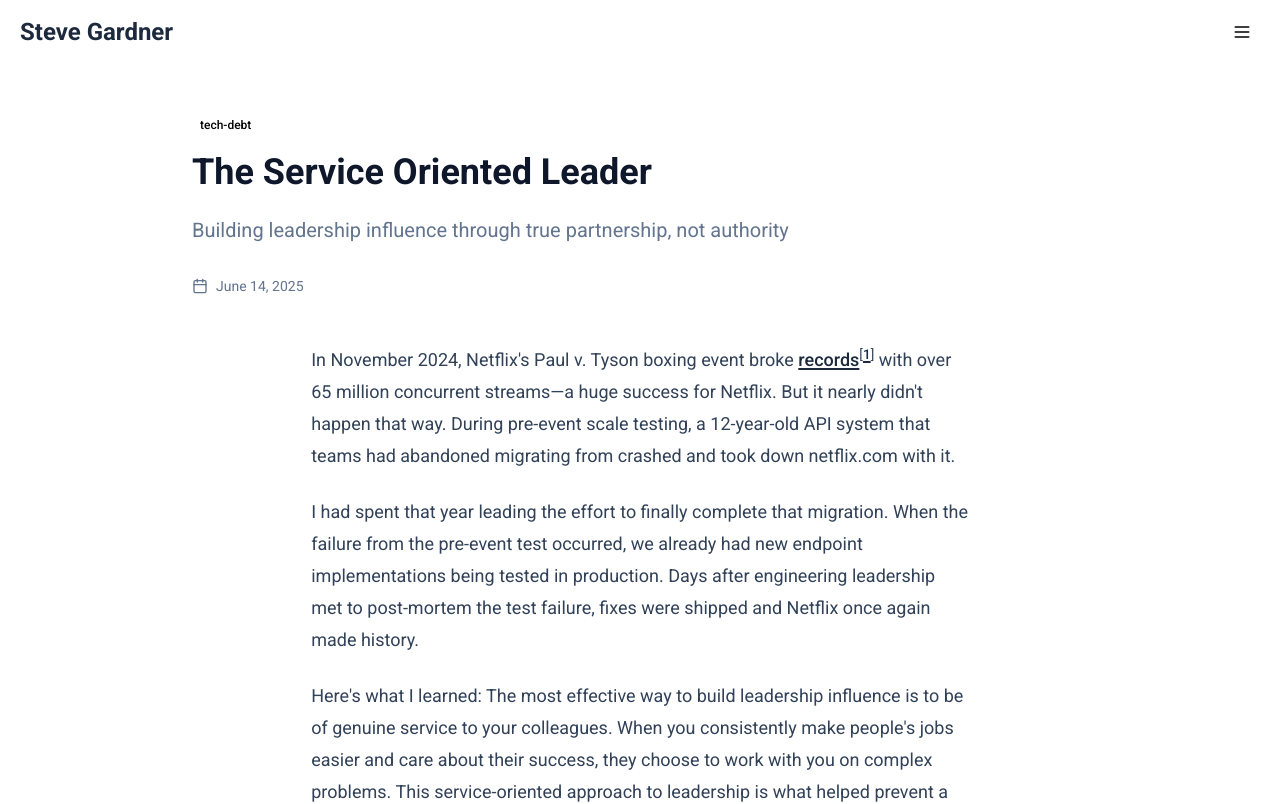
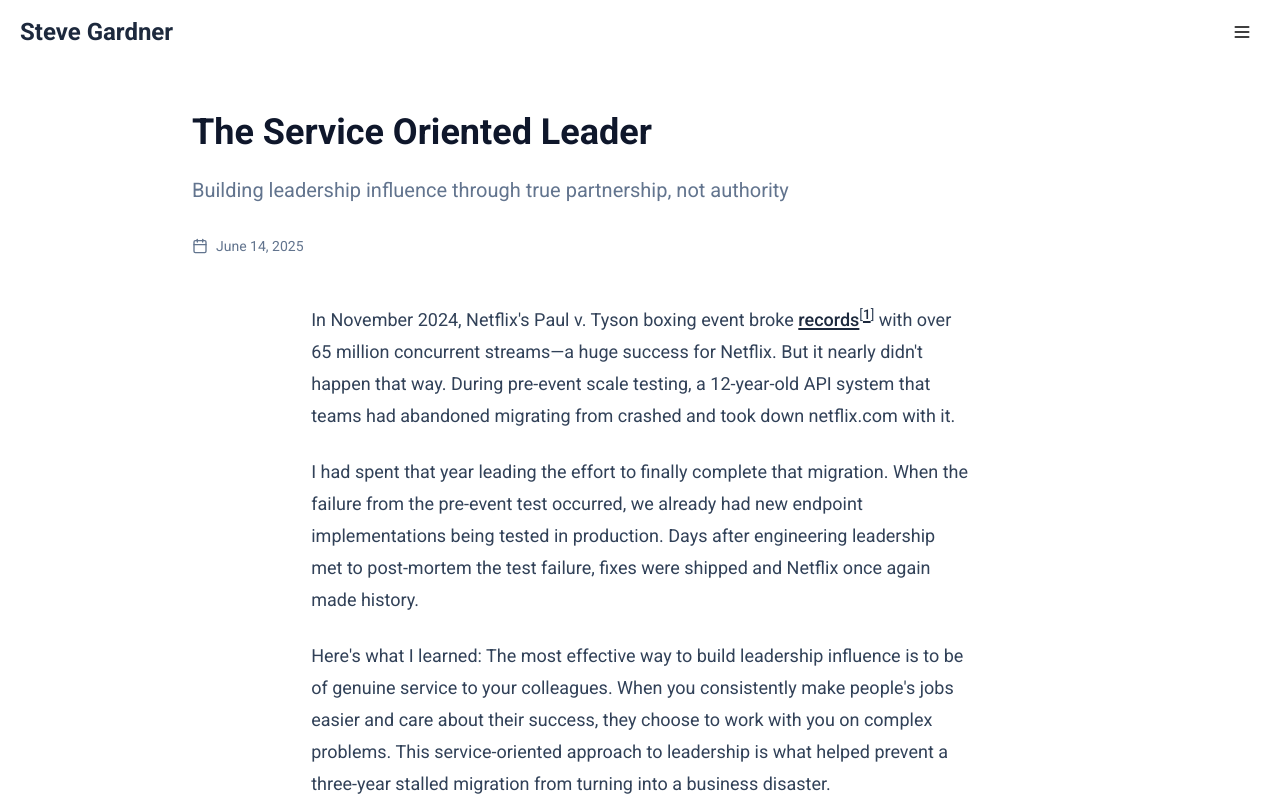
Before and after one commit to stevelikesmusic/howtogardner, a Next.js app: page /blog/service-focused-engineering in a window 1280 px wide. Shown: the top 804 px of the page. Built offline with nearby package versions, Linux system fonts and the light colour scheme.

Commit message:
chore: remove article tags

```diff
--- a/app/blog/[slug]/page.tsx
+++ b/app/blog/[slug]/page.tsx
@@ -1,8 +1,7 @@
+import { NewsletterSection } from '@/components/NewsletterSection';
+import { Separator } from '@/components/ui/separator';
+import { getAllPostSlugs } from '@/lib/blog';
 import { Calendar } from 'lucide-react';
-import { Badge } from '@/components/ui/badge';
-import { Separator } from '@/components/ui/separator';
-import { NewsletterSection } from '@/components/NewsletterSection';
-import { getAllPostSlugs } from '@/lib/blog';
 import { notFound } from 'next/navigation';
 
 export async function generateStaticParams() {
@@ -32,10 +31,6 @@
       <div className="mx-auto max-w-4xl">
         {/* Article Header */}
         <header className="mb-6">
-          <div className="mb-4">
-            <Badge variant="secondary">{metadata.tags?.[0]}</Badge>
-          </div>
-
           <h1 className="mb-6 text-4xl font-bold text-slate-900 lg:text-5xl">
             {metadata.title}
           </h1>
```
